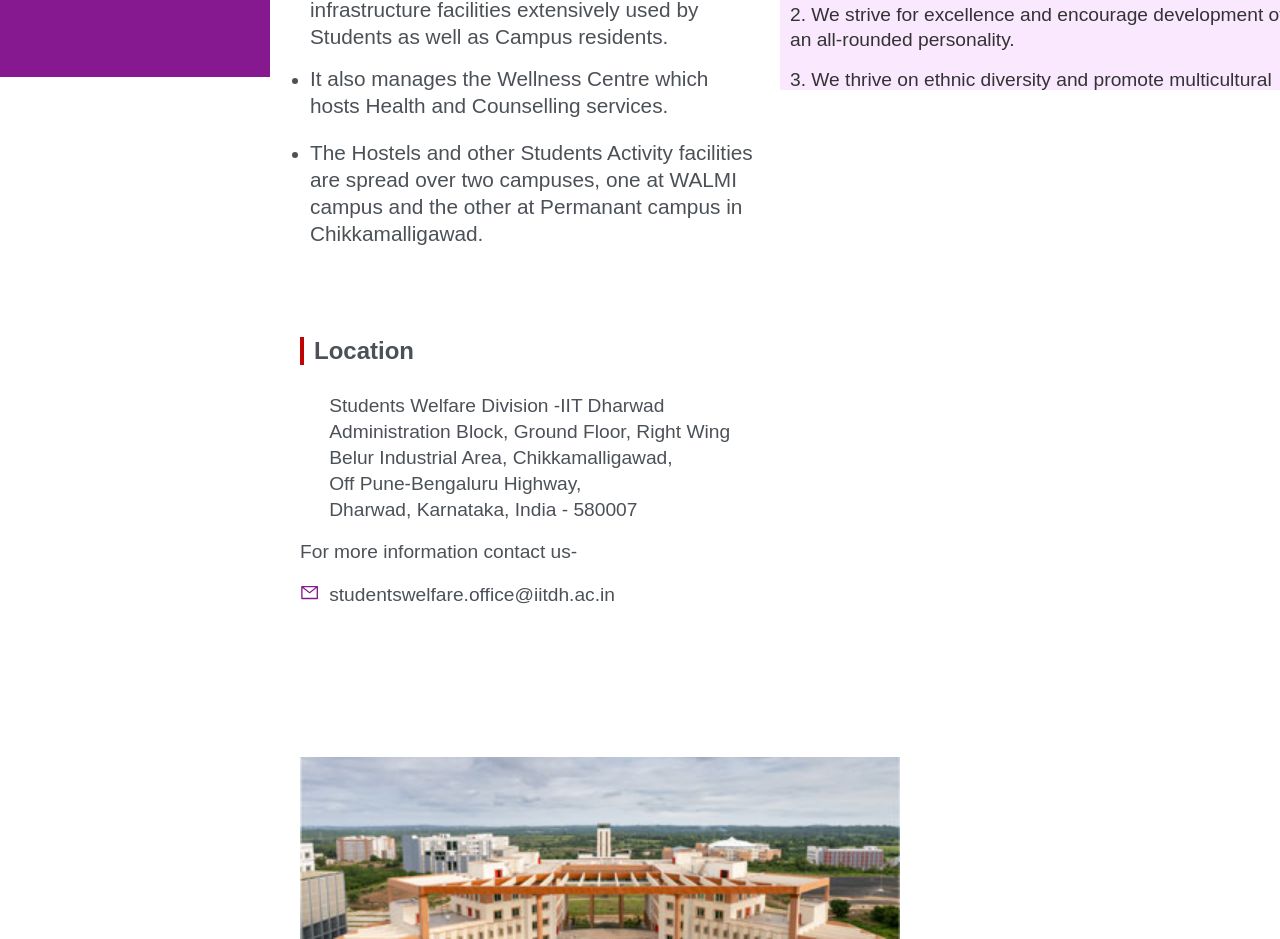
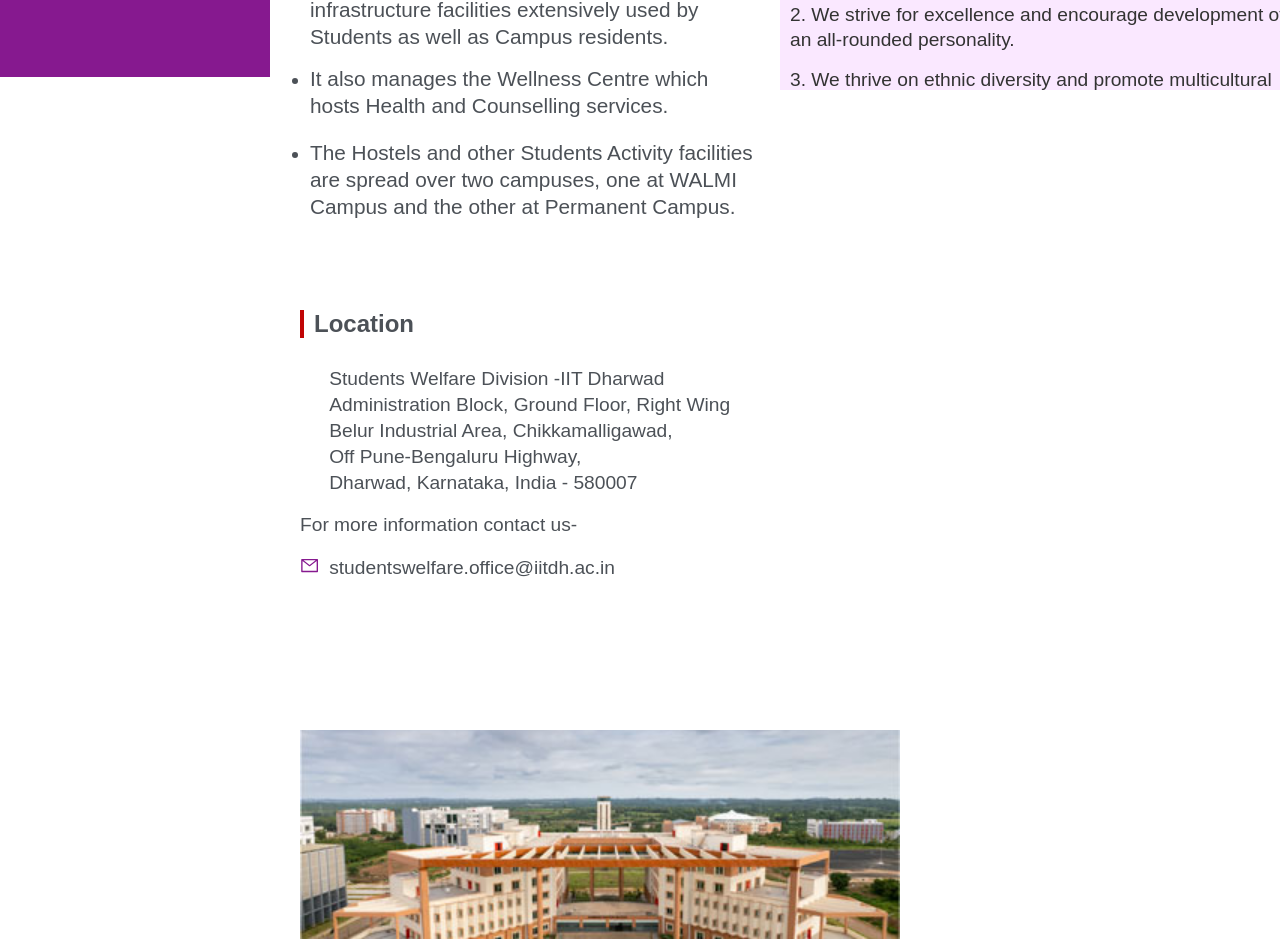
Before and after one commit to Preeti-46/SWWeb, a React (Create React App) app: page / in a window 1280 px wide. Shown: the part 1073-2012 px from the top of the page. Built offline with nearby package versions, Linux system fonts and the light colour scheme; some icons are missing.

Commit message:
Update Home.js

```diff
--- a/src/pages/Home.js
+++ b/src/pages/Home.js
@@ -88,7 +88,7 @@ function Home() {
 
             </p></li>
 
-            <li><p style={{ marginTop: "20px" }}>The Hostels and other Students Activity facilities  are spread over two campuses, one at WALMI campus and the other at Permanant campus in Chikkamalligawad.</p></li>
+            <li><p style={{ marginTop: "20px" }}>The Hostels and other Students Activity facilities  are spread over two campuses, one at WALMI Campus and the other at Permanent Campus.</p></li>
 
           </ul>
         </div>
```
